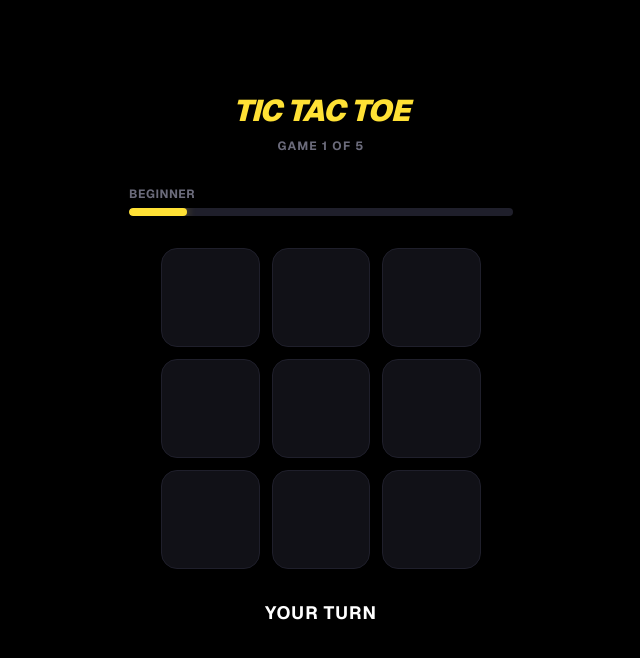
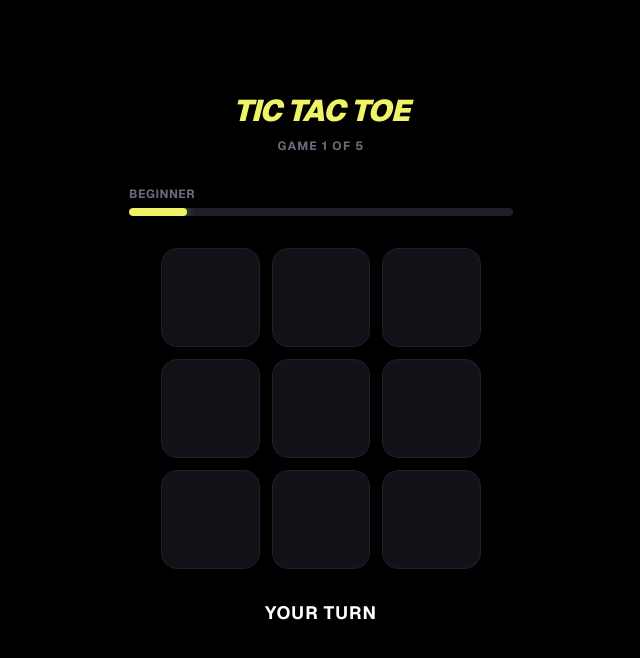
Before and after one commit to vinpez/cheddr-tic-tac-toe, a Next.js app: page / in a window 1280 px wide. Both pictures are taken after a click on the button "START". Shown: the top 658 px of the page, without its empty margins (319-959 px from the left). Built offline with nearby package versions, Linux system fonts and the light colour scheme.

Commit message:
accent color

```diff
--- a/src/app/globals.scss
+++ b/src/app/globals.scss
@@ -11,8 +11,8 @@
   --color-foreground: #ffffff;
   --color-surface: #111117;
   --color-border: #1f1f2b;
-  --color-accent: #ffe135;
-  --color-accent-hover: #e6cb30;
+  --color-accent: #eff467;
+  --color-accent-hover: #d7dc5d;
   --color-secondary: #6b6b7b;
   --color-loss: #fb7185;
   --color-draw: #fbbf24;
--- a/src/components/Cell.module.scss
+++ b/src/components/Cell.module.scss
@@ -17,15 +17,15 @@
     cursor: pointer;
 
     &:hover {
-      border-color: rgba(255, 225, 53, 0.4);
+      border-color: rgba(239, 244, 103, 0.4);
       background: rgba(255, 255, 255, 0.03);
     }
   }
 
   &.winning {
     border-color: var(--color-accent);
-    background: rgba(255, 225, 53, 0.1);
-    box-shadow: 0 0 24px rgba(255, 225, 53, 0.2);
+    background: rgba(239, 244, 103, 0.1);
+    box-shadow: 0 0 24px rgba(239, 244, 103, 0.2);
   }
 
   &.x {
--- a/src/components/LevelBar.module.scss
+++ b/src/components/LevelBar.module.scss
@@ -24,6 +24,6 @@
     border-radius: 9999px;
     background: var(--color-accent);
     transition: all 700ms;
-    box-shadow: 0 0 10px rgba(255, 225, 53, 0.4);
+    box-shadow: 0 0 10px rgba(239, 244, 103, 0.4);
   }
 }
```
